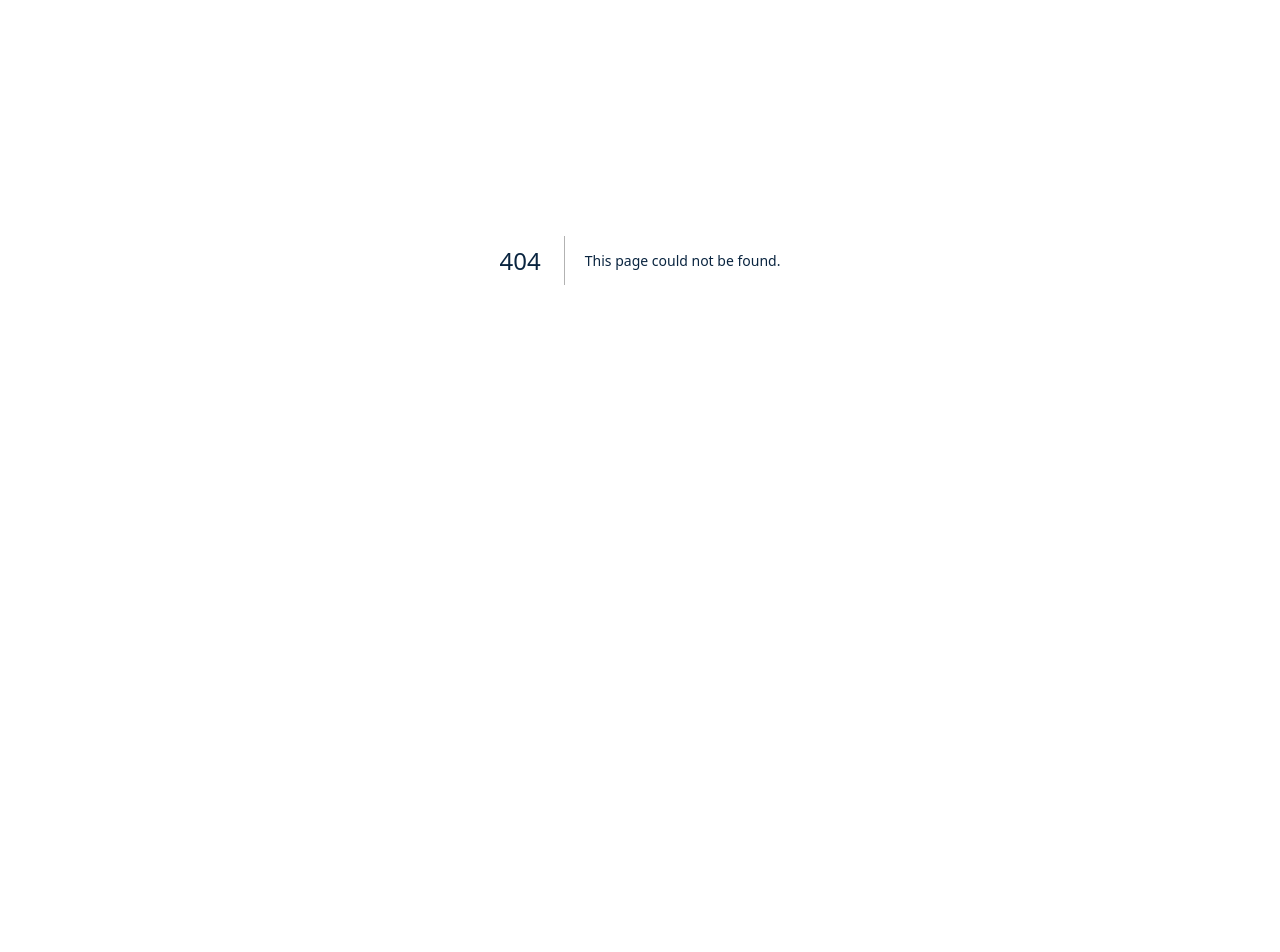
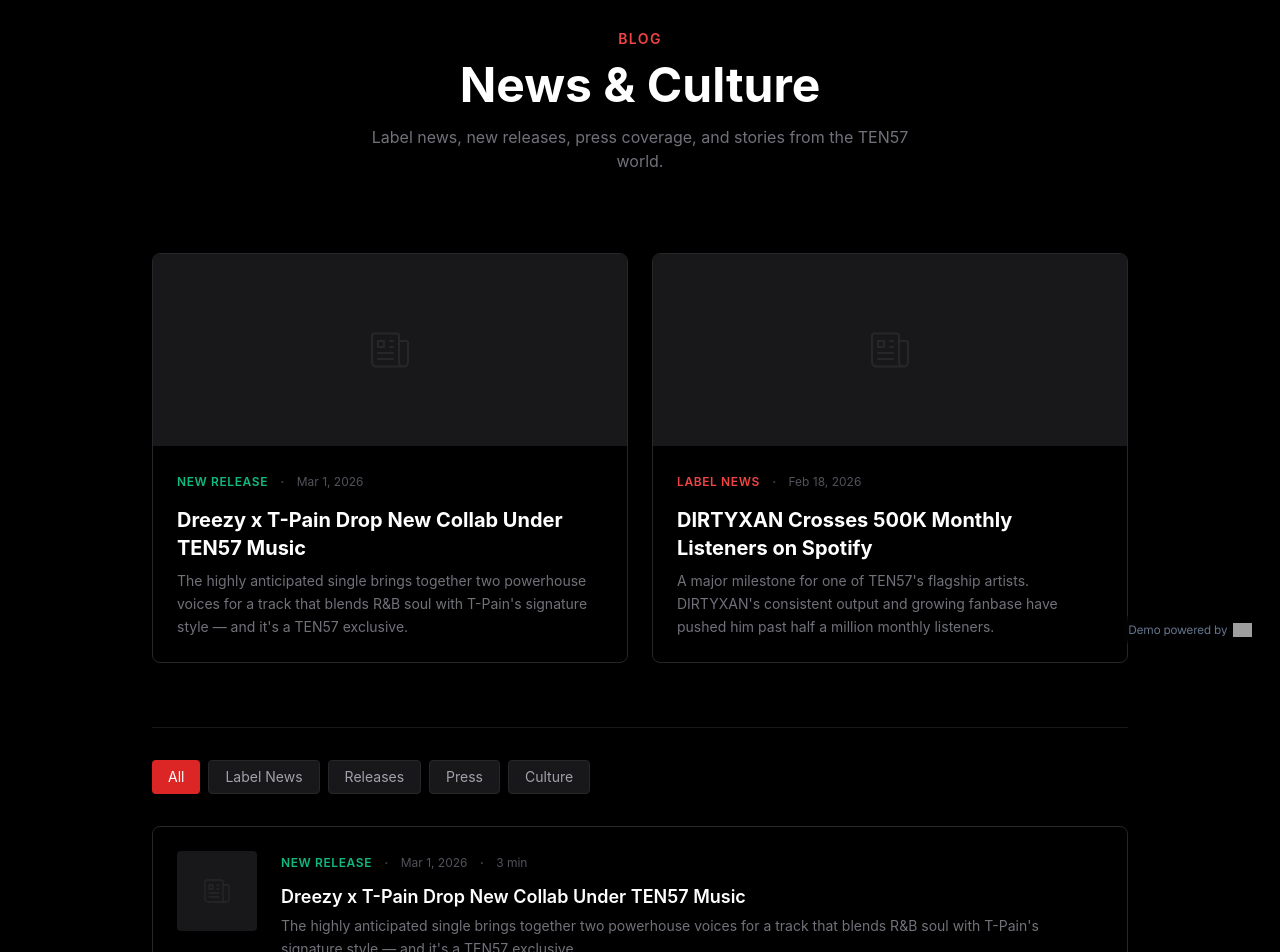
Before and after one commit to evvxnnn/Vurso, a Next.js app: page /demos/ten57/blog in a window 1280 px wide. Before the commit this address had no page. Shown: the part 140-1092 px from the top of the page. Before the commit the page ends 800 px from the top, so only its background shows below. Built offline with nearby package versions, Linux system fonts and the light colour scheme; grey boxes are pictures that could not be loaded.

Commit message:
client1 content update 3

```diff
--- /dev/null
+++ b/app/demos/ten57/blog/page.tsx
@@ -0,0 +1,250 @@
+'use client'
+
+import { useState } from 'react'
+
+type Category = 'all' | 'news' | 'releases' | 'press' | 'culture'
+
+interface Post {
+  title: string
+  excerpt: string
+  date: string
+  category: Category
+  categoryLabel: string
+  readTime: string
+  featured?: boolean
+}
+
+const POSTS: Post[] = [
+  {
+    title: 'Dreezy x T-Pain Drop New Collab Under TEN57 Music',
+    excerpt:
+      'The highly anticipated single brings together two powerhouse voices for a track that blends R&B soul with T-Pain\'s signature style — and it\'s a TEN57 exclusive.',
+    date: 'Mar 1, 2026',
+    category: 'releases',
+    categoryLabel: 'New Release',
+    readTime: '3 min',
+    featured: true,
+  },
+  {
+    title: 'DIRTYXAN Crosses 500K Monthly Listeners on Spotify',
+    excerpt:
+      'A major milestone for one of TEN57\'s flagship artists. DIRTYXAN\'s consistent output and growing fanbase have pushed him past half a million monthly listeners.',
+    date: 'Feb 18, 2026',
+    category: 'news',
+    categoryLabel: 'Label News',
+    readTime: '2 min',
+    featured: true,
+  },
+  {
+    title: 'How TEN57 Music Is Rethinking Artist Development',
+    excerpt:
+      'Most labels sign artists and hope for the best. TEN57 takes a different approach — investing in branding, strategy, and long-term career planning from day one.',
+    date: 'Feb 10, 2026',
+    category: 'culture',
+    categoryLabel: 'Culture',
+    readTime: '5 min',
+  },
+  {
+    title: 'TEN57 Music Featured in LA Weekly\'s Indie Label Spotlight',
+    excerpt:
+      'The Woodland Hills-based label was highlighted as one of Southern California\'s emerging independent labels to watch in 2026.',
+    date: 'Jan 28, 2026',
+    category: 'press',
+    categoryLabel: 'Press',
+    readTime: '2 min',
+  },
+  {
+    title: 'New Signing: Introducing the Latest Addition to the Roster',
+    excerpt:
+      'TEN57 continues to expand with a new artist signing that pushes the label further into genre-blending territory. Details and first single coming soon.',
+    date: 'Jan 15, 2026',
+    category: 'news',
+    categoryLabel: 'Label News',
+    readTime: '3 min',
+  },
+  {
+    title: 'Why Independent Labels Are Winning in 2026',
+    excerpt:
+      'Major labels still dominate market share, but independent labels like TEN57 are offering something the majors can\'t: flexibility, creative freedom, and real relationships.',
+    date: 'Jan 5, 2026',
+    category: 'culture',
+    categoryLabel: 'Culture',
+    readTime: '6 min',
+  },
+  {
+    title: 'Dreezy\'s Year in Review: Streams, Shows, and What\'s Next',
+    excerpt:
+      'A look back at a breakout year for Dreezy under TEN57 — from streaming milestones to live performances and upcoming projects.',
+    date: 'Dec 20, 2025',
+    category: 'news',
+    categoryLabel: 'Label News',
+    readTime: '4 min',
+  },
+  {
+    title: 'TEN57 Music Playlist: How We Curate and Why It Matters',
+    excerpt:
+      'Our official Spotify playlist isn\'t just a collection of tracks — it\'s a window into the label\'s sound and direction. Here\'s how we build it.',
+    date: 'Dec 8, 2025',
+    category: 'culture',
+    categoryLabel: 'Culture',
+    readTime: '3 min',
+  },
+]
+
+const CATEGORIES: { key: Category; label: string }[] = [
+  { key: 'all', label: 'All' },
+  { key: 'news', label: 'Label News' },
+  { key: 'releases', label: 'Releases' },
+  { key: 'press', label: 'Press' },
+  { key: 'culture', label: 'Culture' },
+]
+
+const CATEGORY_COLORS: Record<Category, string> = {
+  all: '',
+  news: 'text-red-500',
+  releases: 'text-emerald-500',
+  press: 'text-amber-500',
+  culture: 'text-sky-500',
+}
+
+export default function BlogPage() {
+  const [filter, setFilter] = useState<Category>('all')
+
+  const featured = POSTS.filter((p) => p.featured)
+  const filtered = filter === 'all' ? POSTS : POSTS.filter((p) => p.category === filter)
+
+  return (
+    <div className="min-h-screen bg-black text-white" style={{ fontFamily: "'Inter', system-ui, sans-serif" }}>
+      {/* Nav */}
+      <nav className="sticky top-0 z-50 border-b border-white/10 bg-black/80 backdrop-blur-md">
+        <div className="max-w-6xl mx-auto flex items-center justify-between px-6 py-4">
+          <a href="/demos/ten57">
+            {/* eslint-disable-next-line @next/next/no-img-element */}
+            <img
+              src="/demos/ten57/logo-nav.png"
+              alt="TEN57 MUSIC"
+              className="h-14 w-auto"
+            />
+          </a>
+          <a
+            href="/demos/ten57"
+            className="text-zinc-400 hover:text-red-500 transition-colors text-sm tracking-widest uppercase"
+          >
+            Back to Home
+          </a>
+        </div>
+      </nav>
+
+      {/* Header */}
+      <section className="py-20 px-6 text-center">
+        <p className="text-red-500 uppercase tracking-widest text-sm mb-3 font-semibold">
+          Blog
+        </p>
+        <h1 className="text-4xl md:text-5xl font-bold mb-4">
+          News & Culture
+        </h1>
+        <p className="text-zinc-500 max-w-xl mx-auto">
+          Label news, new releases, press coverage, and stories from the TEN57 world.
+        </p>
+      </section>
+
+      {/* Featured Posts */}
+      <section className="max-w-5xl mx-auto px-6 mb-16">
+        <div className="grid md:grid-cols-2 gap-6">
+          {featured.map((post) => (
+            <article
+              key={post.title}
+              className="group border border-zinc-800 rounded-lg overflow-hidden hover:border-red-600/50 transition-colors cursor-pointer"
+            >
+              <div className="h-48 bg-zinc-900 flex items-center justify-center">
+                <svg viewBox="0 0 24 24" fill="none" stroke="currentColor" strokeWidth="1" className="w-12 h-12 text-zinc-800 group-hover:text-red-600/30 transition-colors">
+                  <path strokeLinecap="round" strokeLinejoin="round" d="M12 7.5h1.5m-1.5 3h1.5m-7.5 3h7.5m-7.5 3h7.5m3-9h3.375c.621 0 1.125.504 1.125 1.125V18a2.25 2.25 0 01-2.25 2.25M16.5 7.5V18a2.25 2.25 0 002.25 2.25M16.5 7.5V4.875c0-.621-.504-1.125-1.125-1.125H4.125C3.504 3.75 3 4.254 3 4.875V18a2.25 2.25 0 002.25 2.25h13.5M6 7.5h3v3H6v-3z" />
+                </svg>
+              </div>
+              <div className="p-6">
+                <div className="flex items-center gap-3 mb-3">
+                  <span className={`text-xs font-semibold uppercase tracking-wider ${CATEGORY_COLORS[post.category]}`}>
+                    {post.categoryLabel}
+                  </span>
+                  <span className="text-zinc-700">·</span>
+                  <span className="text-zinc-600 text-xs">{post.date}</span>
+                </div>
+                <h2 className="text-xl font-bold mb-2 group-hover:text-red-500 transition-colors">
+                  {post.title}
+                </h2>
+                <p className="text-zinc-500 text-sm leading-relaxed">
+                  {post.excerpt}
+                </p>
+              </div>
+            </article>
+          ))}
+        </div>
+      </section>
+
+      {/* Divider */}
+      <div className="max-w-5xl mx-auto px-6">
+        <div className="border-t border-zinc-900" />
+      </div>
+
+      {/* Category Filter */}
+      <div className="max-w-5xl mx-auto px-6 py-8">
+        <div className="flex flex-wrap gap-2">
+          {CATEGORIES.map((cat) => (
+            <button
+              key={cat.key}
+              onClick={() => setFilter(cat.key)}
+              className={`px-4 py-1.5 text-sm rounded transition-colors ${
+                filter === cat.key
+                  ? 'bg-red-600 text-white'
+                  : 'bg-zinc-900 text-zinc-400 hover:text-white border border-zinc-800'
+              }`}
+            >
+              {cat.label}
+            </button>
+          ))}
+        </div>
+      </div>
+
+      {/* All Posts */}
+      <section className="max-w-5xl mx-auto px-6 pb-24">
+        <div className="space-y-4">
+          {filtered.map((post) => (
+            <article
+              key={post.title}
+              className="group flex items-start gap-6 border border-zinc-800 rounded-lg p-6 hover:border-red-600/50 transition-colors cursor-pointer"
+            >
+              <div className="hidden sm:flex w-20 h-20 rounded bg-zinc-900 flex-shrink-0 items-center justify-center">
+                <svg viewBox="0 0 24 24" fill="none" stroke="currentColor" strokeWidth="1" className="w-8 h-8 text-zinc-800 group-hover:text-red-600/30 transition-colors">
+                  <path strokeLinecap="round" strokeLinejoin="round" d="M12 7.5h1.5m-1.5 3h1.5m-7.5 3h7.5m-7.5 3h7.5m3-9h3.375c.621 0 1.125.504 1.125 1.125V18a2.25 2.25 0 01-2.25 2.25M16.5 7.5V18a2.25 2.25 0 002.25 2.25M16.5 7.5V4.875c0-.621-.504-1.125-1.125-1.125H4.125C3.504 3.75 3 4.254 3 4.875V18a2.25 2.25 0 002.25 2.25h13.5M6 7.5h3v3H6v-3z" />
+                </svg>
+              </div>
+              <div className="min-w-0">
+                <div className="flex items-center gap-3 mb-2">
+                  <span className={`text-xs font-semibold uppercase tracking-wider ${CATEGORY_COLORS[post.category]}`}>
+                    {post.categoryLabel}
+                  </span>
+                  <span className="text-zinc-700">·</span>
+                  <span className="text-zinc-600 text-xs">{post.date}</span>
+                  <span className="text-zinc-700">·</span>
+                  <span className="text-zinc-600 text-xs">{post.readTime}</span>
+                </div>
+                <h3 className="text-lg font-semibold mb-1 group-hover:text-red-500 transition-colors">
+                  {post.title}
+                </h3>
+                <p className="text-zinc-500 text-sm leading-relaxed line-clamp-2">
+                  {post.excerpt}
+                </p>
+              </div>
+            </article>
+          ))}
+        </div>
+
+        {filtered.length === 0 && (
+          <p className="text-zinc-600 text-center py-12">
+            No posts in this category yet.
+          </p>
+        )}
+      </section>
+    </div>
+  )
+}
--- a/app/demos/ten57/page.tsx
+++ b/app/demos/ten57/page.tsx
@@ -10,6 +10,7 @@
   { label: 'About', href: '#about' },
   { label: 'Roster', href: '#roster' },
   { label: 'Listen', href: '#listen' },
+  { label: 'Blog', href: '/demos/ten57/blog' },
   { label: 'Contact', href: '#contact' },
 ]
 
```
